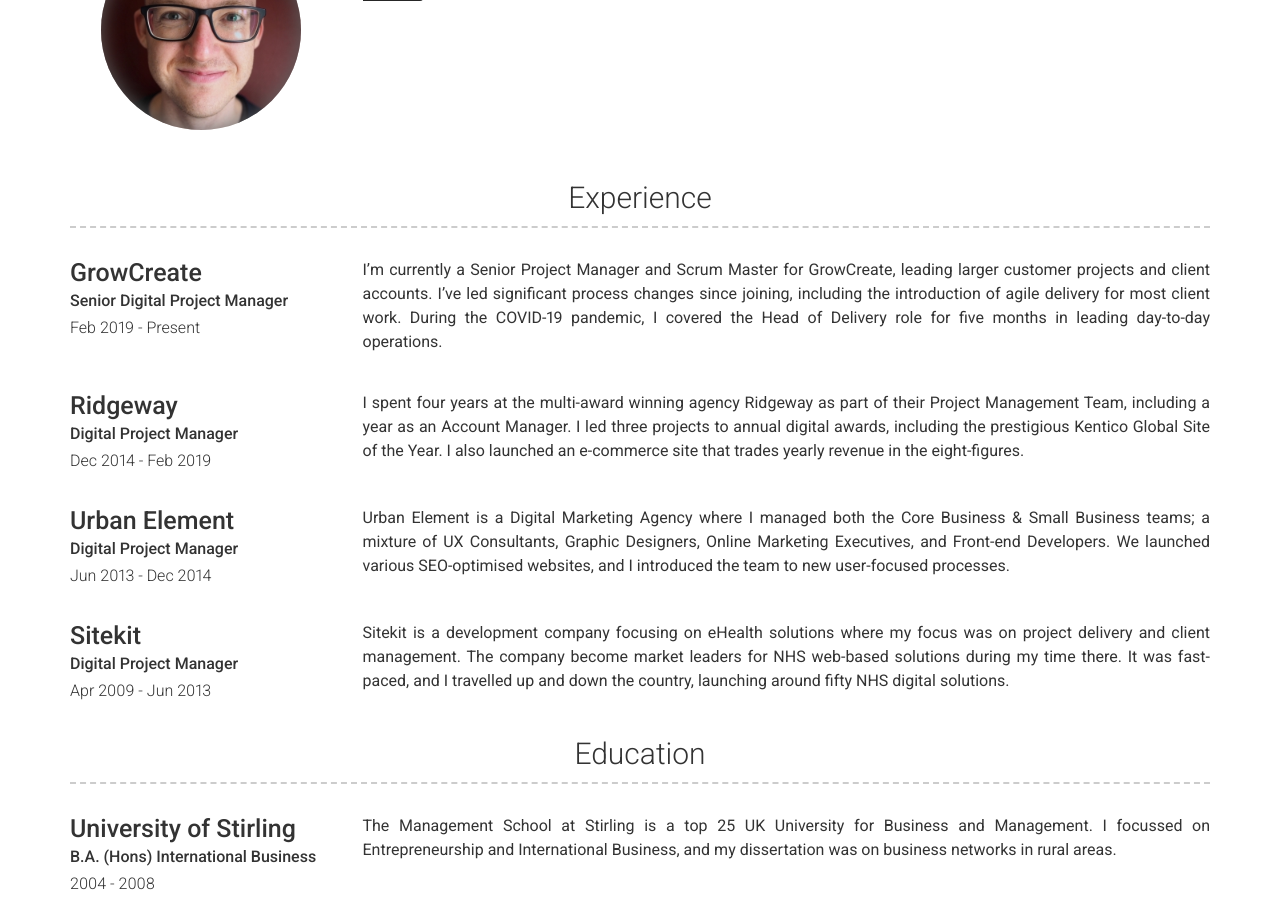
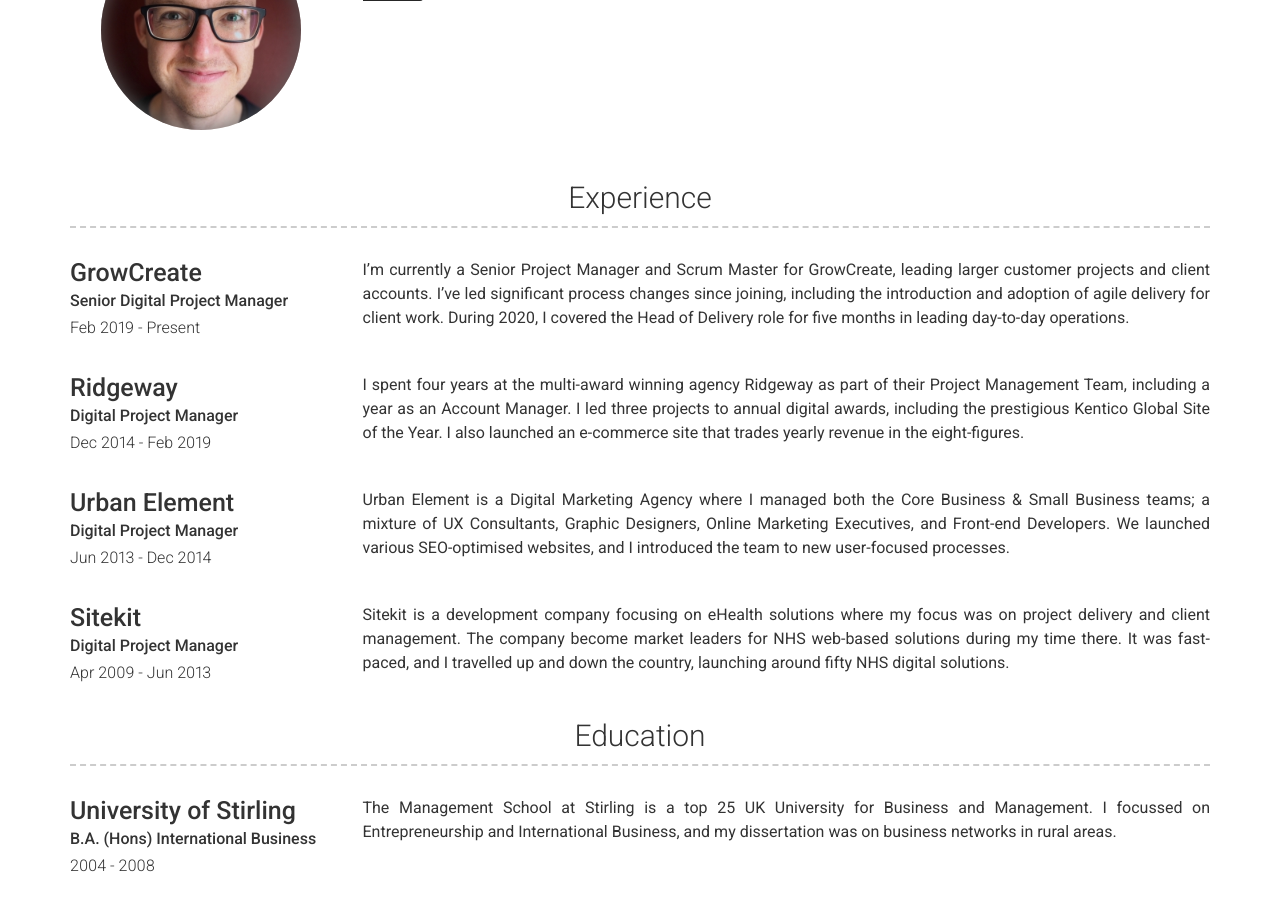
Before and after one commit to csgdavidson/Charlie-Davidson2, a Jekyll site: the page built from index.md, in a window 1280 px wide and 900 px high, scrolled down 349 px. Built offline with Jekyll 4.4.1, drawn with Linux system fonts in a browser that asks for light colours; nearby versions of some CDN libraries.

Commit message:
Update experience.yml

```diff
--- a/_data/experience.yml
+++ b/_data/experience.yml
@@ -4,7 +4,7 @@
   job_title: Senior Digital Project Manager
   dates: Feb 2019 - Present
   description:
-    I’m currently a Senior Project Manager and Scrum Master for GrowCreate, leading larger customer projects and client accounts. I’ve led significant process changes since joining, including the introduction of agile delivery for most client work. During the COVID-19 pandemic, I covered the Head of Delivery role for five months in leading day-to-day operations.
+    I’m currently a Senior Project Manager and Scrum Master for GrowCreate, leading larger customer projects and client accounts. I’ve led significant process changes since joining, including the introduction and adoption of agile delivery for client work. During 2020, I covered the Head of Delivery role for five months in leading day-to-day operations.
 - company: Ridgeway
   job_title: Digital Project Manager
   dates: Dec 2014 - Feb 2019
```
